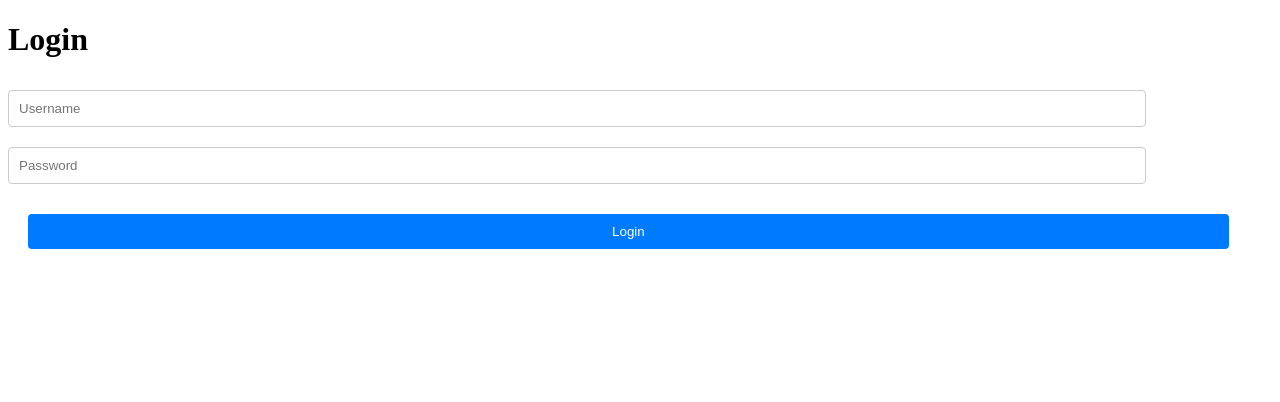
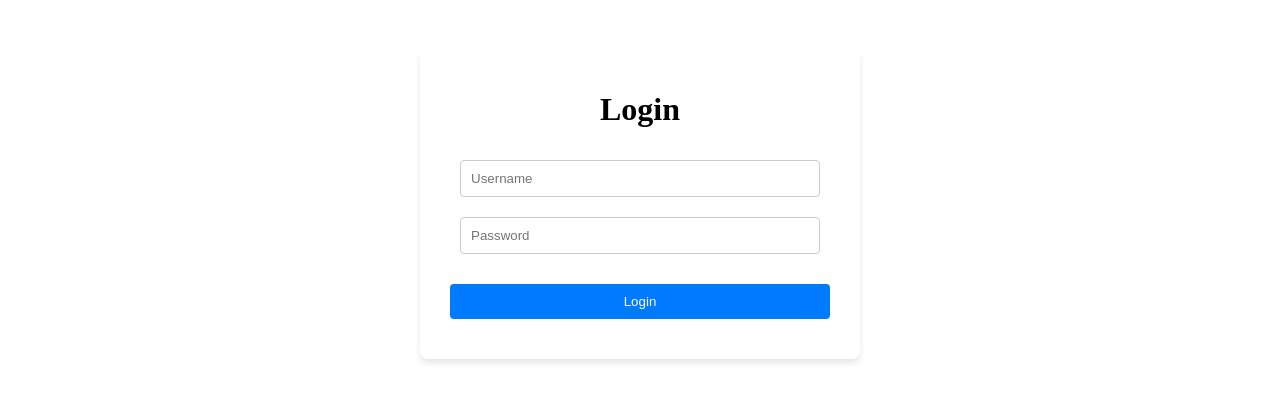
Before and after one commit to GodsplanElot/Task_Manager, a React (Vite) app in the folder frontend/: page /login in a window 1280 px wide. Shown: the top 402 px of the page. Built offline with nearby package versions, Linux system fonts and the light colour scheme; no server answers.

Commit message:
fix style bug in css

```diff
--- a/frontend/src/styles/Form.css
+++ b/frontend/src/styles/Form.css
@@ -1,4 +1,4 @@
-.from-container {
+.form-container {
   display: flex;
   flex-direction: column;
   align-items: center;
@@ -22,7 +22,7 @@
 .form-button {
   width: 95%;
   padding: 10px;
-    margin: 20px;
+  margin: 20px 0;
   background-color: #007bff;
   color: white;
   border: none;
```
Lines whose indentation alone changed are shown as unchanged.
